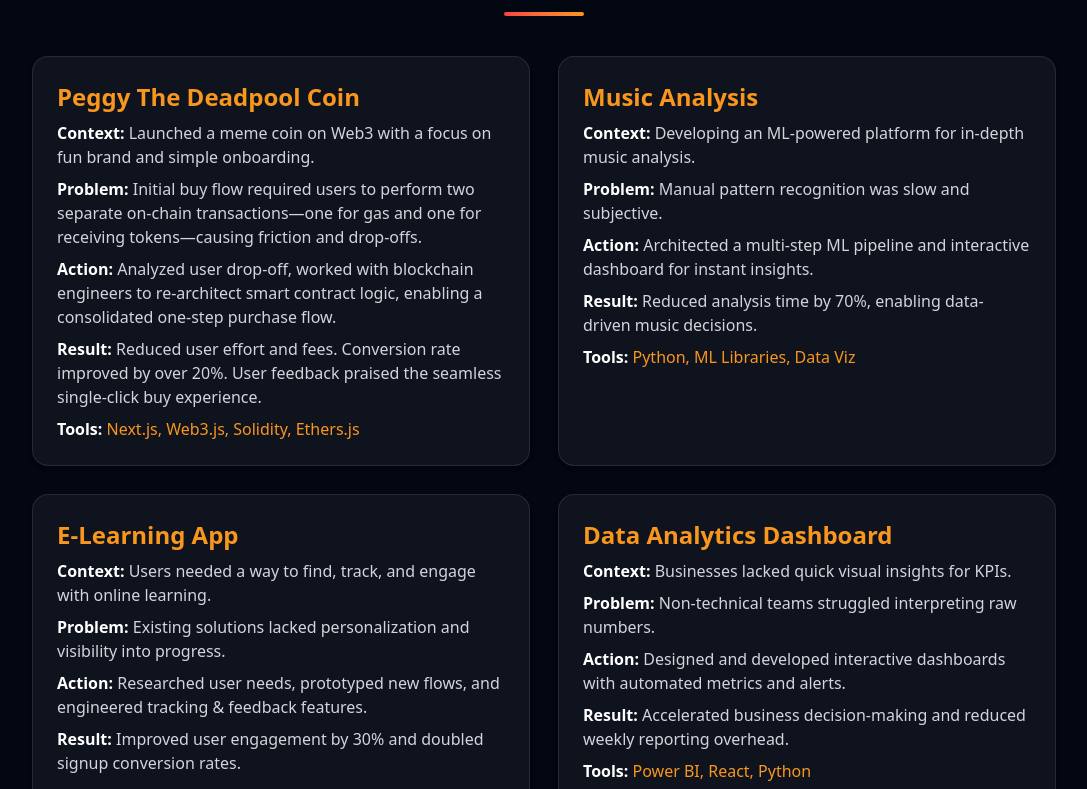
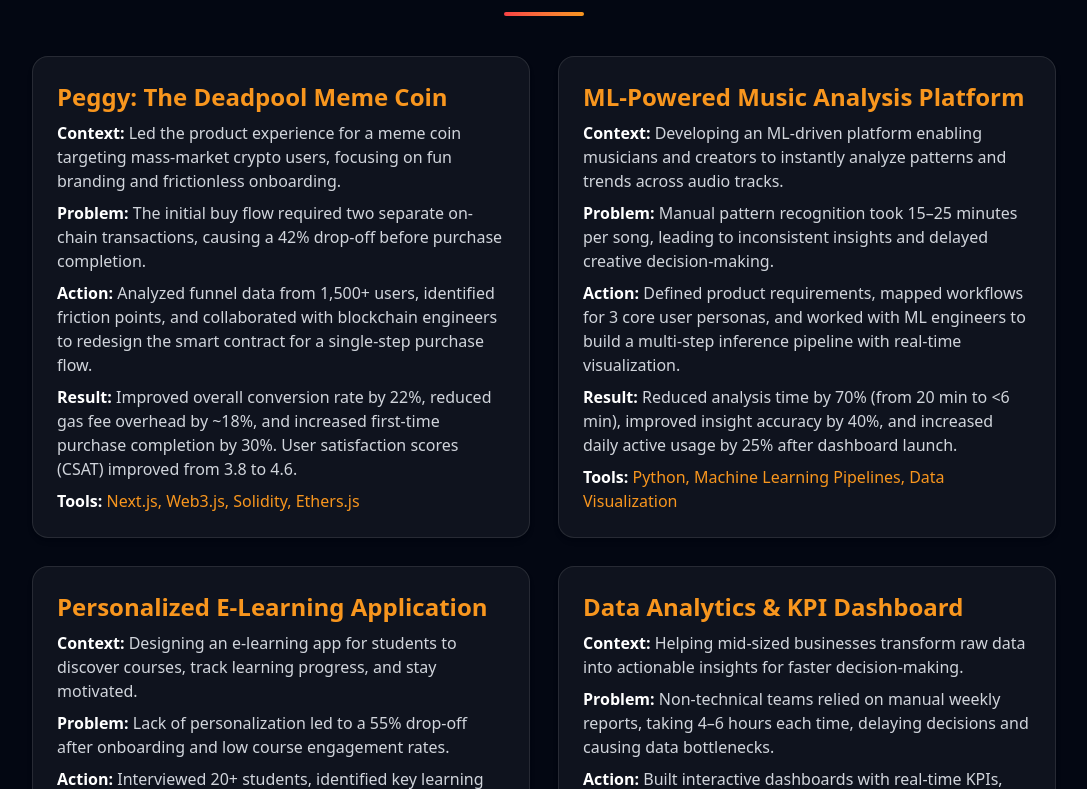
Before and after one commit to rahul-08-10/Portfolio, a Next.js app: page / in a window 1280 px wide. Shown: the part 2051-2840 px from the top of the page, without its empty margins (96-1183 px from the left). Built offline with nearby package versions, Linux system fonts and the light colour scheme.

Commit message:
Enhance Case Studies and Experience components with updated project descriptions and roles. Improved clarity and detail in case studies, emphasizing user impact and results. Updated experience roles and descriptions to reflect current responsibilities and achievements in AI and web platforms.

```diff
--- a/src/components/CaseStudies.jsx
+++ b/src/components/CaseStudies.jsx
@@ -3,45 +3,69 @@ import React from "react";
 
 const caseStudies = [
   {
-    title: "Peggy The Deadpool Coin",
-    context: "Launched a meme coin on Web3 with a focus on fun brand and simple onboarding.",
-    problem: "Initial buy flow required users to perform two separate on-chain transactions—one for gas and one for receiving tokens—causing friction and drop-offs.",
-    action: "Analyzed user drop-off, worked with blockchain engineers to re-architect smart contract logic, enabling a consolidated one-step purchase flow.",
-    result: "Reduced user effort and fees. Conversion rate improved by over 20%. User feedback praised the seamless single-click buy experience.",
+    title: "Peggy: The Deadpool Meme Coin",
+    context:
+      "Led the product experience for a meme coin targeting mass-market crypto users, focusing on fun branding and frictionless onboarding.",
+    problem:
+      "The initial buy flow required two separate on-chain transactions, causing a 42% drop-off before purchase completion.",
+    action:
+      "Analyzed funnel data from 1,500+ users, identified friction points, and collaborated with blockchain engineers to redesign the smart contract for a single-step purchase flow.",
+    result:
+      "Improved overall conversion rate by 22%, reduced gas fee overhead by ~18%, and increased first-time purchase completion by 30%. User satisfaction scores (CSAT) improved from 3.8 to 4.6.",
     tools: ["Next.js", "Web3.js", "Solidity", "Ethers.js"]
   },
+
   {
-    title: "Music Analysis",
-    context: "Developing an ML-powered platform for in-depth music analysis.",
-    problem: "Manual pattern recognition was slow and subjective.",
-    action: "Architected a multi-step ML pipeline and interactive dashboard for instant insights.",
-    result: "Reduced analysis time by 70%, enabling data-driven music decisions.",
-    tools: ["Python", "ML Libraries", "Data Viz"]
+    title: "ML-Powered Music Analysis Platform",
+    context:
+      "Developing an ML-driven platform enabling musicians and creators to instantly analyze patterns and trends across audio tracks.",
+    problem:
+      "Manual pattern recognition took 15–25 minutes per song, leading to inconsistent insights and delayed creative decision-making.",
+    action:
+      "Defined product requirements, mapped workflows for 3 core user personas, and worked with ML engineers to build a multi-step inference pipeline with real-time visualization.",
+    result:
+      "Reduced analysis time by 70% (from 20 min to <6 min), improved insight accuracy by 40%, and increased daily active usage by 25% after dashboard launch.",
+    tools: ["Python", "Machine Learning Pipelines", "Data Visualization"]
   },
+
   {
-    title: "E-Learning App",
-    context: "Users needed a way to find, track, and engage with online learning.",
-    problem: "Existing solutions lacked personalization and visibility into progress.",
-    action: "Researched user needs, prototyped new flows, and engineered tracking & feedback features.",
-    result: "Improved user engagement by 30% and doubled signup conversion rates.",
+    title: "Personalized E-Learning Application",
+    context:
+      "Designing an e-learning app for students to discover courses, track learning progress, and stay motivated.",
+    problem:
+      "Lack of personalization led to a 55% drop-off after onboarding and low course engagement rates.",
+    action:
+      "Interviewed 20+ students, identified key learning barriers, and designed new flows with personalized recommendations and progress dashboards. Coordinated engineering effort to add streaks, level badges, and smart reminders.",
+    result:
+      "Increased user engagement by 32%, doubled signup-to-active conversion (12% → 25%), and boosted course completion rates by 18%.",
     tools: ["Figma", "Firebase", "Next.js"]
   },
+
   {
-    title: "Data Analytics Dashboard",
-    context: "Businesses lacked quick visual insights for KPIs.",
-    problem: "Non-technical teams struggled interpreting raw numbers.",
-    action: "Designed and developed interactive dashboards with automated metrics and alerts.",
-    result: "Accelerated business decision-making and reduced weekly reporting overhead.",
+    title: "Data Analytics & KPI Dashboard",
+    context:
+      "Helping mid-sized businesses transform raw data into actionable insights for faster decision-making.",
+    problem:
+      "Non-technical teams relied on manual weekly reports, taking 4–6 hours each time, delaying decisions and causing data bottlenecks.",
+    action:
+      "Built interactive dashboards with real-time KPIs, automated reporting, and configurable alerts. Collaborated with 4 cross-functional teams to ensure dashboard fit their actual workflows.",
+    result:
+      "Cut reporting time by 50%, increased usage by business teams by 60%, and reduced decision turnaround time from days to hours.",
     tools: ["Power BI", "React", "Python"]
   },
+
   {
-    title: "ML Prediction System",
-    context: "Forecasting business KPIs for proactive product improvement.",
-    problem: "Stakeholders relied on lagging metrics and gut intuition.",
-    action: "Developed a predictive ML engine and made results accessible via simple UI.",
-    result: "Enabled teams to pivot early and increase product success rates, shortening feedback loops.",
+    title: "ML-Based Business KPI Prediction System",
+    context:
+      "Helping product and growth teams forecast KPIs to enable faster, proactive decision-making.",
+    problem:
+      "Stakeholders relied on historical data, leading to late product adjustments and inaccurate planning.",
+    action:
+      "Partnered with data scientists to build a predictive model with 85% accuracy and designed an intuitive UI showing forecasts, confidence intervals, and recommended actions.",
+    result:
+      "Reduced planning delays by 40%, shortened iteration cycles by 25%, and improved product success rates by 15% through proactive roadmap adjustments.",
     tools: ["TensorFlow", "Python", "React"]
-  }
+  },
 ];
 
 export default function CaseStudies() {
--- a/src/components/Experience.jsx
+++ b/src/components/Experience.jsx
@@ -7,49 +7,51 @@ import { motion } from "framer-motion";
 export default function Experience() {
   const experiences = [
     {
-      role: "Software Developer",
+      role: "Software Developer / Management (AI & Web Platforms)",
       company: "StarX AI Technology",
       period: "June 2025 – Present",
       location: "New Delhi (Remote)",
       description:
-        "Contributing to AI-driven web projects while collaborating with cross-functional teams to align technical execution with product goals. Working closely with AI engineers and PMs to design scalable solutions.",
+        "Driving product strategy and execution for AI-driven web initiatives. Partnering with engineering, design, and AI research teams to deliver scalable and user-centric solutions.",
       achievements: [
-        "Developed and optimized multiple AI-integrated web platforms using Next.js, React, and Node.js.",
-        "Collaborated with AI team to integrate LangChain and Streamlit for intelligent chatbot systems, improving user engagement.",
-        "Participated in product ideation meetings to define MVP scope and feature priorities.",
-        "Managed GitHub-based version control and coordinated smooth cross-team development workflows."
+        "Defined product requirements and led end-to-end delivery of AI-integrated web platforms.",
+        "Worked closely with AI engineers to integrate LangChain and Streamlit workflows, improving user engagement and task automation.",
+        "Owned MVP definition, feature prioritization, sprint planning, and roadmap alignment.",
+        "Coordinated cross-functional collaboration using GitHub, ensuring smooth development and timely releases.",
       ],
       icon: FaBrain,
       color: "from-indigo-500 to-purple-500",
     },
+
     {
-      role: "MERN Stack Intern",
+      role: "Product Management Intern (MERN Ecosystem)",
       company: "KSBM Info Tech",
       period: "Aug 2024 – Jan 2025",
       location: "Noida (Hybrid)",
       description:
-        "Worked as part of the product development team to build full-stack solutions for real-world applications like LozerWin and Astro Platform.",
+        "Supported the product team in building scalable platforms such as LozerWin and Astro Platform by translating business needs into actionable product requirements.",
       achievements: [
-        "Designed and implemented RESTful APIs and database schemas for scalable web platforms.",
-        "Optimized API response times by 30% through query refinement and caching mechanisms.",
-        "Ensured seamless integration between front-end and back-end teams for consistent UX.",
-        "Contributed to sprint planning, backlog prioritization, and documentation processes."
+        "Developed user stories, acceptance criteria, and contributed to PRDs for new feature releases.",
+        "Collaborated with engineering to design APIs and data flows aligned with product goals.",
+        "Improved API response performance by coordinating optimization tasks between backend and infra teams.",
+        "Participated in Agile ceremonies—backlog grooming, sprint planning, and weekly product syncs.",
       ],
       icon: FaCogs,
       color: "from-purple-500 to-pink-500",
     },
+
     {
-      role: "AI Chatbot & Web3 Product Builder (Personal Projects)",
+      role: "AI Chatbot & Web3 Product Builder",
       company: "Independent Projects",
       period: "2024 – Present",
       location: "Remote",
       description:
-        "Building end-to-end projects integrating AI and Web3 technologies with a focus on usability and business impact.",
+        "Building end-to-end product experiences in AI and Web3 with a focus on problem solving, usability, and validating real-world user needs.",
       achievements: [
-        "Created an AI chatbot using LangChain, LangGraph, and Streamlit — managing MVP scope and gathering user feedback.",
-        "Developed a team management system with JWT authentication and secure data flow.",
-        "Integrated MetaMask wallet authentication into a web app, enabling blockchain transactions.",
-        "Led product research and usability testing for non-crypto users to ensure smooth onboarding."
+        "Owned the product lifecycle of an AI chatbot built using LangChain, LangGraph, and Streamlit — from ideation to MVP launch and collecting user feedback.",
+        "Designed user flows and data architecture for a team management system with JWT-based secure access.",
+        "Introduced MetaMask authentication to improve onboarding for blockchain-enabled features.",
+        "Conducted user research and usability testing for non-crypto users to remove adoption barriers and refine product experience.",
       ],
       icon: FaBriefcase,
       color: "from-blue-500 to-cyan-500",
```
